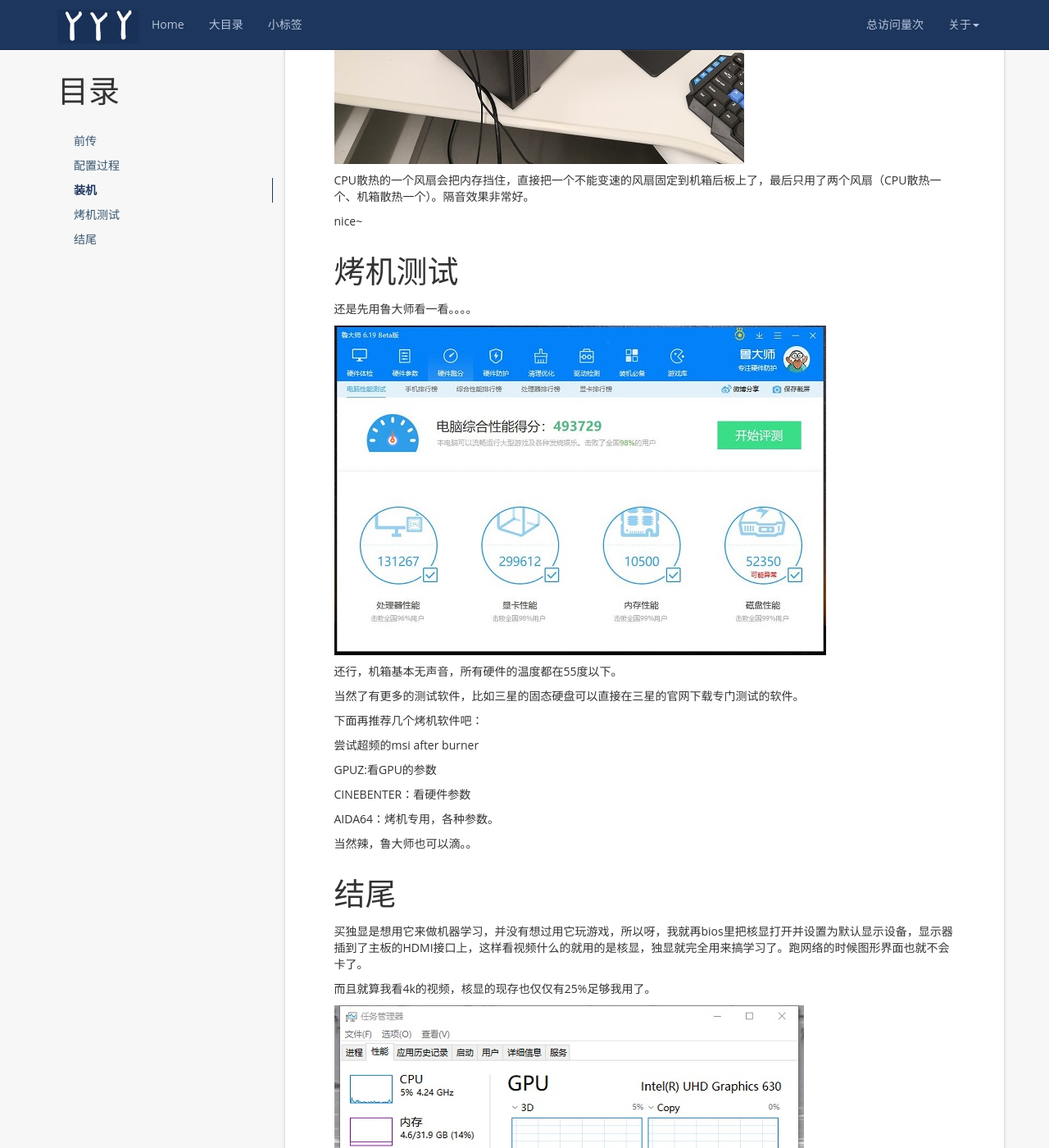
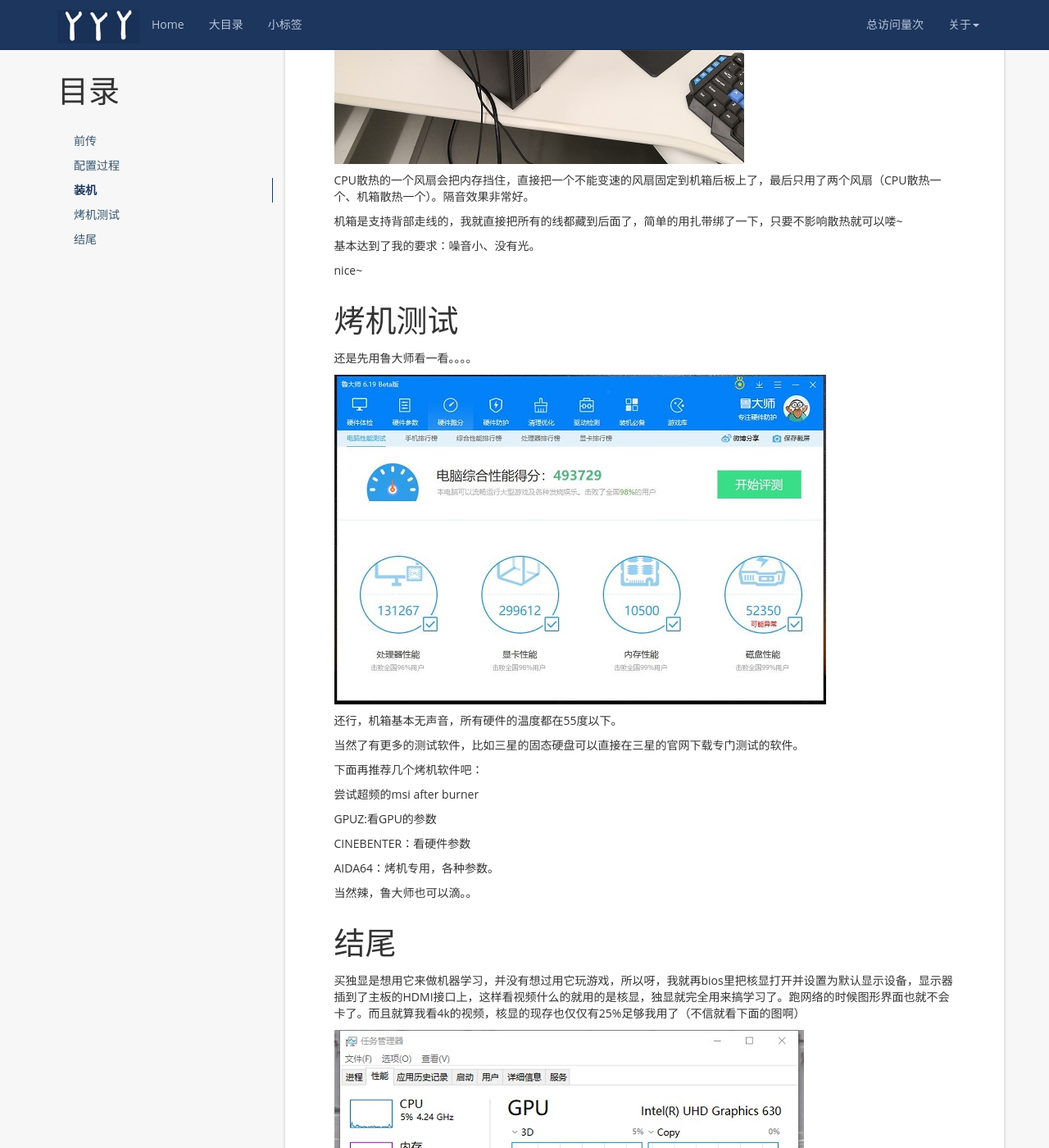
Before and after one commit to yyysjz1997/yyysjz1997.github.io, a Jekyll site: the page built from _posts/2019-07-20-my-new-computer.md, in a window 1280 px wide and 1400 px high, scrolled down 8796 px. Shown: the whole window at 82% size. Built offline with Jekyll 4.4.1, drawn with Linux system fonts in a browser that asks for light colours; nearby versions of some CDN libraries; a script that is not in the unit is left out; comment, search, counter and statistics services are not loaded; some of the changed text lies outside the part shown.

Commit message:
Update 2019-07-20-my-new-computer.md

```diff
--- a/_posts/2019-07-20-my-new-computer.md
+++ b/_posts/2019-07-20-my-new-computer.md
@@ -215,6 +215,10 @@
 
 CPU散热的一个风扇会把内存挡住，直接把一个不能变速的风扇固定到机箱后板上了，最后只用了两个风扇（CPU散热一个、机箱散热一个）。隔音效果非常好。
 
+机箱是支持背部走线的，我就直接把所有的线都藏到后面了，简单的用扎带绑了一下，只要不影响散热就可以喽~
+
+基本达到了我的要求：噪音小、没有光。
+
 nice~
 
 烤机测试		{#test}
@@ -244,12 +248,10 @@
 结尾     	{#finall}
 ====================================
 
-买独显是想用它来做机器学习，并没有想过用它玩游戏，所以呀，我就再bios里把核显打开并设置为默认显示设备，显示器插到了主板的HDMI接口上，这样看视频什么的就用的是核显，独显就完全用来搞学习了。跑网络的时候图形界面也就不会卡了。
-
-而且就算我看4k的视频，核显的现存也仅仅有25%足够我用了。
+买独显是想用它来做机器学习，并没有想过用它玩游戏，所以呀，我就再bios里把核显打开并设置为默认显示设备，显示器插到了主板的HDMI接口上，这样看视频什么的就用的是核显，独显就完全用来搞学习了。跑网络的时候图形界面也就不会卡了。而且就算我看4k的视频，核显的现存也仅仅有25%足够我用了（不信就看下面的图啊）
 
 ![\styles\images\2019-07-20-my-new-computer/final.jpg]({{ '\styles\images\2019-07-20-my-new-computer/final.jpg' | prepend: site.baseurl  }})
 
-一边跑着网络，一边看着视频，两不误，妙啊~~
+以后啊，一边跑着网络，一边看着视频，两不误，妙啊~~
 
 下面就要配深度学习的环境喽，爽~
```
